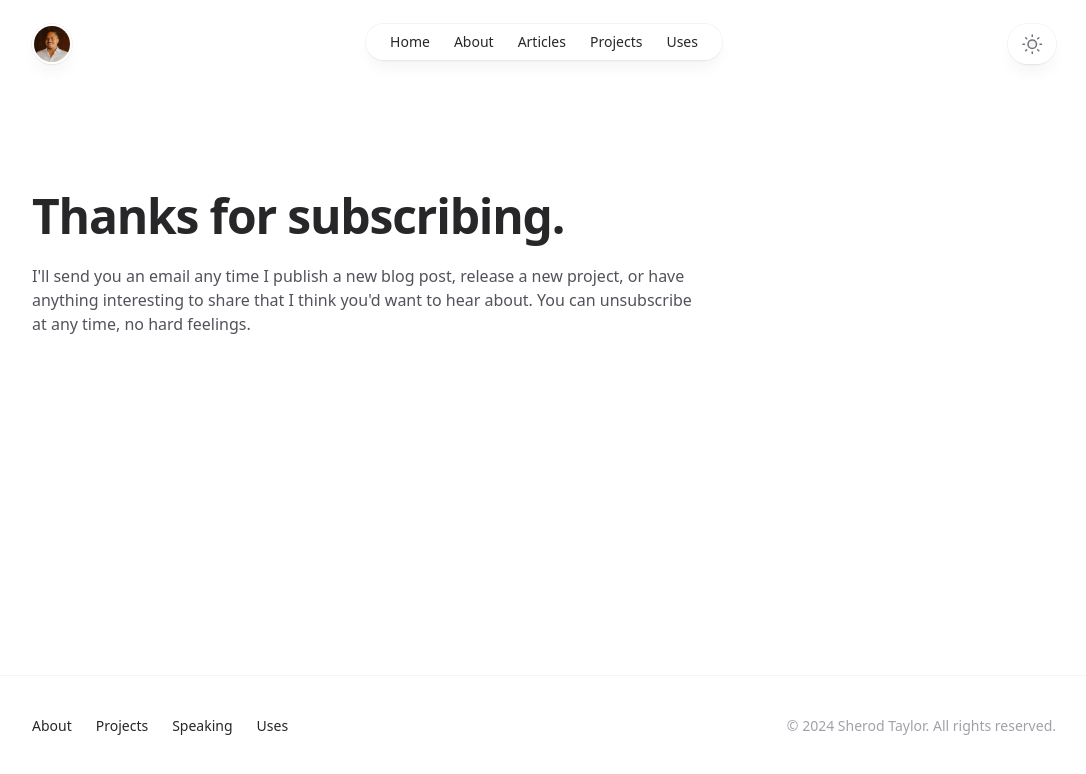
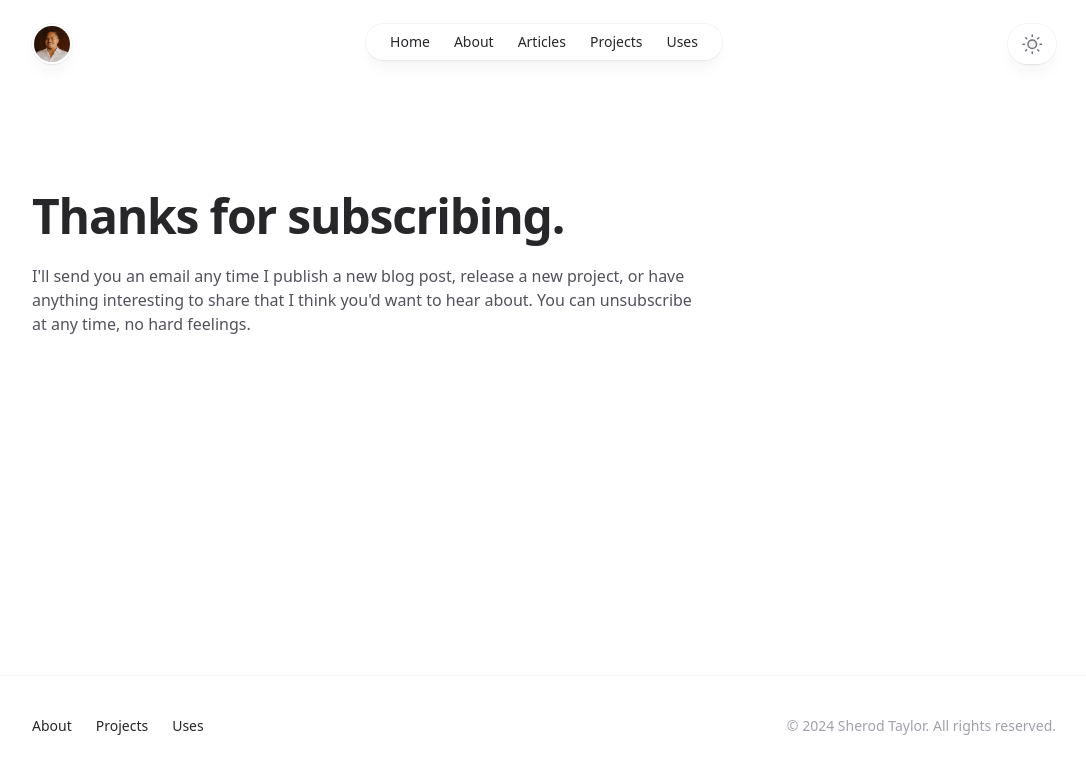
Before and after one commit to sherodtaylor/portfolio-and-digital-garden, a Next.js app: page /thank-you in a window 1280 px wide. Shown: the top 774 px of the page, without its empty margins (96-1182 px from the left). Built offline with nearby package versions, Linux system fonts and the light colour scheme; no server answers.

Commit message:
update footer

```diff
--- a/src/components/Footer.tsx
+++ b/src/components/Footer.tsx
@@ -29,7 +29,7 @@ export function Footer() {
               <div className="flex flex-wrap justify-center gap-x-6 gap-y-1 text-sm font-medium text-zinc-800 dark:text-zinc-200">
                 <NavLink href="/about">About</NavLink>
                 <NavLink href="/projects">Projects</NavLink>
-                <NavLink href="/speaking">Speaking</NavLink>
+                {/* <NavLink href="/speaking">Speaking</NavLink> */}
                 <NavLink href="/uses">Uses</NavLink>
               </div>
               <p className="text-sm text-zinc-400 dark:text-zinc-500">
```
